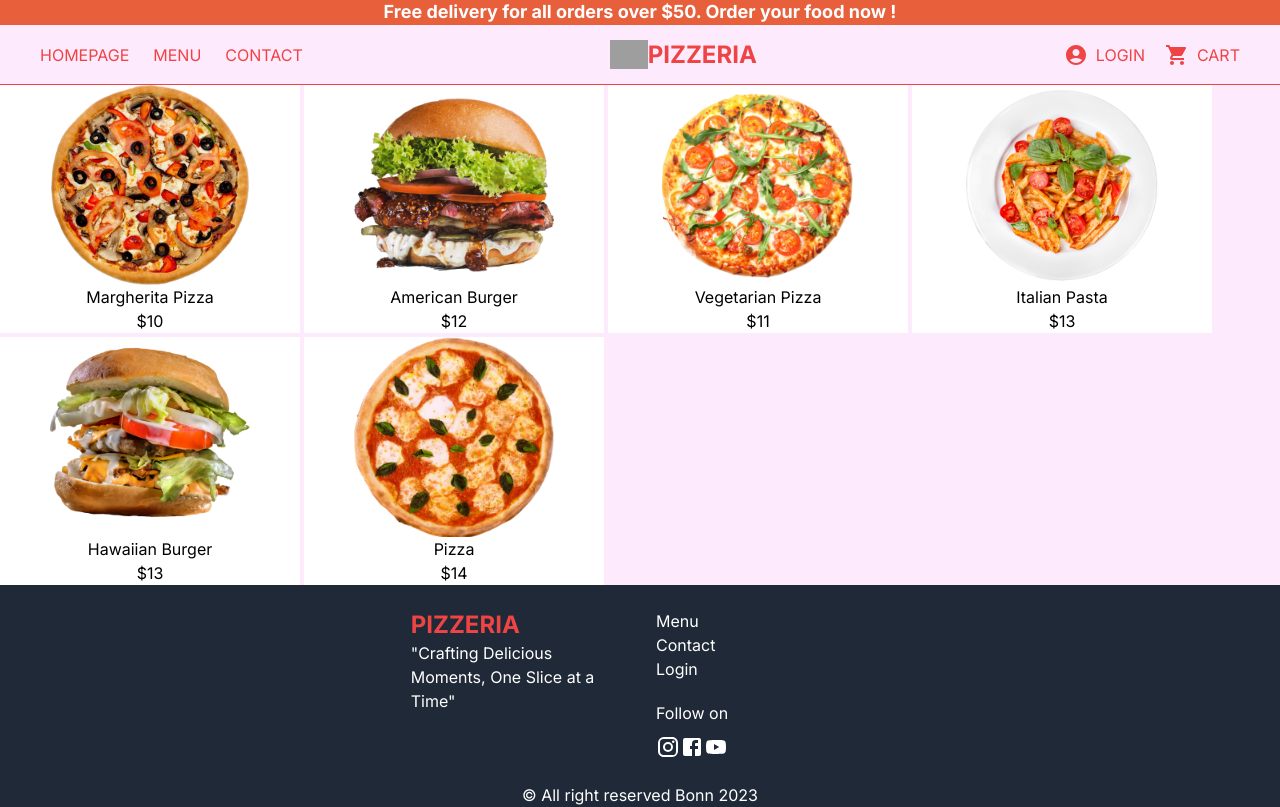
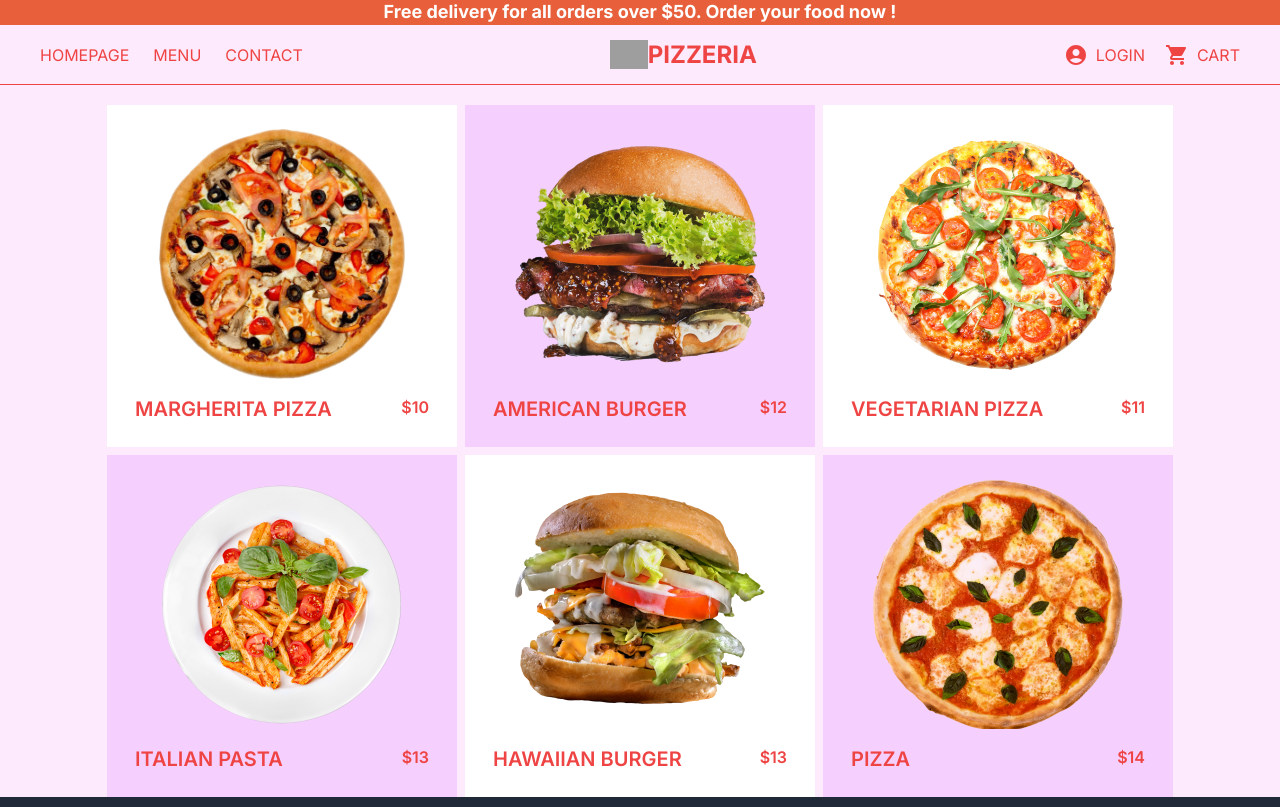
Before and after one commit to Nurlan-Bakenbaev/food-app, a Next.js app: page /menu/1 in a window 1280 px wide. Shown: the top 807 px of the page. Built offline with nearby package versions, Linux system fonts and the light colour scheme; grey boxes are pictures that could not be loaded.

Commit message:
modified:   src/app/menu/[category]/page.tsx

```diff
--- a/src/app/menu/[category]/page.tsx
+++ b/src/app/menu/[category]/page.tsx
@@ -4,13 +4,13 @@ import Image from "next/image";
 const CategoryPage = () => {
   console.log(FeaturedProducts);
   return (
-    <div className="flex flex-row flex-wrap gap-1 ">
+    <div className="flex flex-row flex-wrap gap-2 justify-center mt-5 px-3 text-red-500 font-semibold  uppercase">
       {FeaturedProducts.map((item, id) => (
         <div
-          className=" cursorr bg-white even:bg-blue border-1 border-pink-100"
+          className=" bg-white even:bg-blue py-6 group  even:bg-fuchsia-200"
           key={id}
         >
-          <div className="relative w-[300px] h-[200px]">
+          <div className=" relative cursor-pointer w-[350px] h-[250px] transition-transform transform hover:scale-110">
             <Image
               layout="fill"
               objectFit="contain"
@@ -18,8 +18,8 @@ const CategoryPage = () => {
               src={item.photo}
             />
           </div>
-          <div className="text-center">
-            <h2>{item.name}</h2>
+          <div className=" mt-4 flex justify-between px-7">
+            <h2 className="text-xl">{item.name}</h2>
             <span>${item.price}</span>
           </div>
         </div>
```
